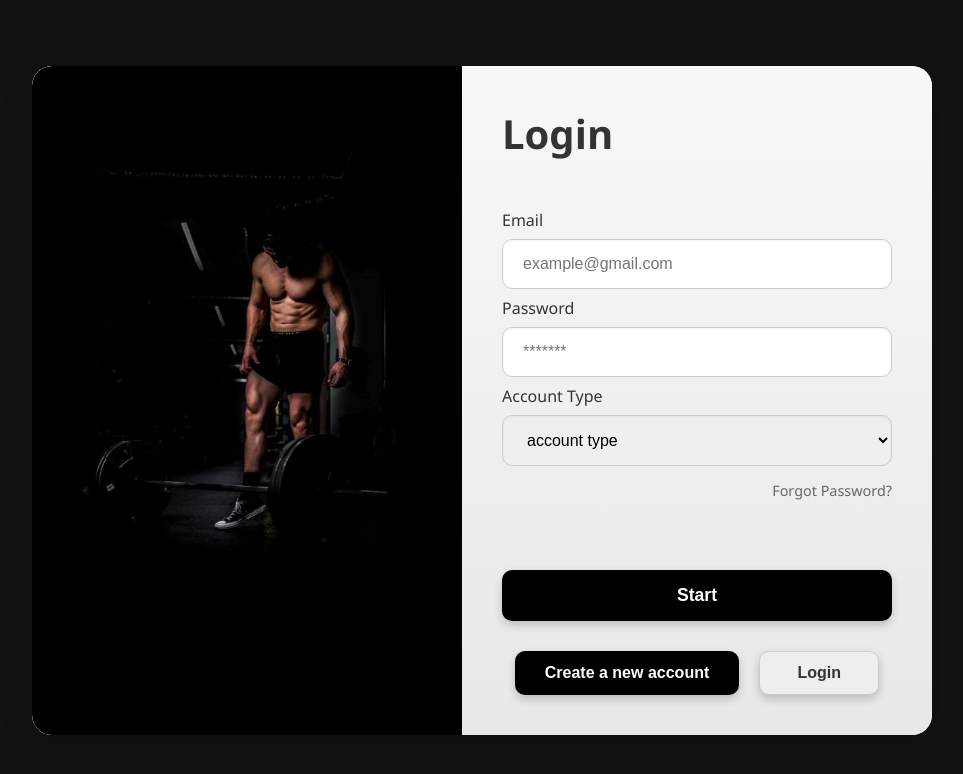
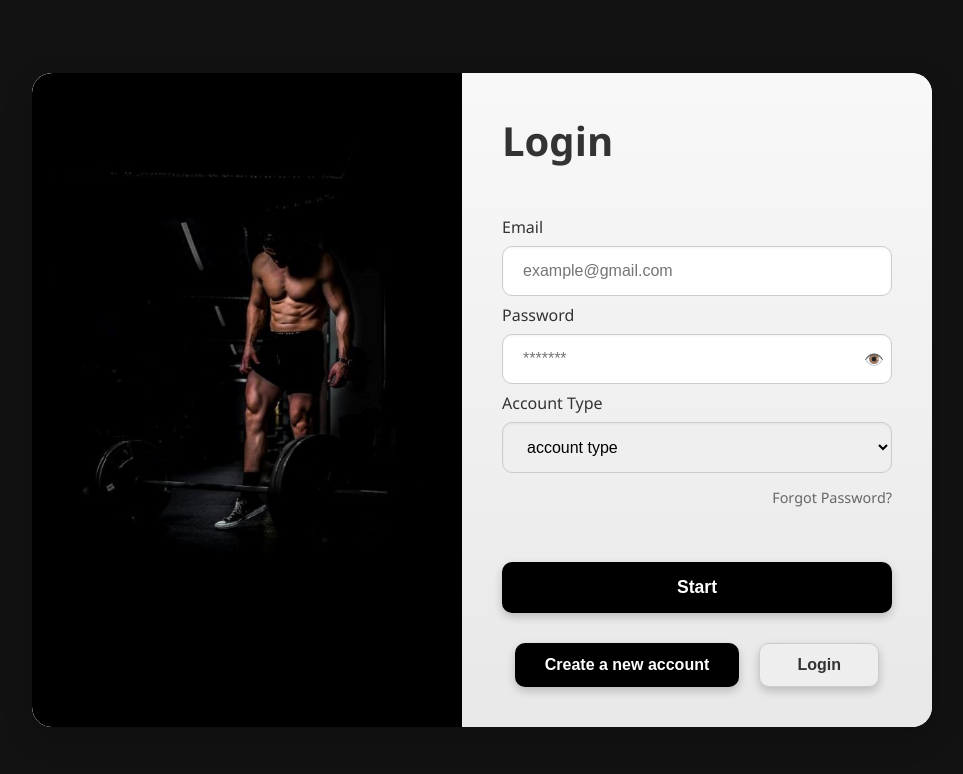
Before and after one commit to Hasa-n-Solima-n/Achievement-gym, a React (Create React App) app: page / in a window 1280 px wide. Shown: the top 774 px of the page, without its empty margins (158-1121 px from the left). Built offline with nearby package versions, Linux system fonts and the light colour scheme; the HTML template or start-up script is replaced by a standard one.

Commit message:
"almost final touches

```diff
--- a/src/App.js
+++ b/src/App.js
@@ -13,7 +13,6 @@ import Sessions from "./Components/Sessions";
 import MembersPage from "./Components/MembersPage";
 import MemberDashboard from "./Components/MemberDashboard";
 import SessionData from "./Components/SessionData";
-// import SessionData from "./Components/SessionData";
 
 const App = () => {
   return (
--- a/src/Components/LoginPage.css
+++ b/src/Components/LoginPage.css
@@ -165,7 +165,7 @@ body {
     font-size: 0.9em;
     color: var(--secondary-text-color);
     text-decoration: none;
-    margin-bottom: 30px;
+    margin-bottom: 15px;
     margin-top: 15px;
     transition: color 0.3s ease;
 }
@@ -255,9 +255,9 @@ body {
     box-shadow: 0 6px 15px rgba(0, 0, 0, 0.3);
 }
 
-.error-message {
+.error-messageL {
     color: #d9534f;
     font-size: 0.9em;
-    margin-top: 0.5rem;
+    padding: 15px;
     text-align: center;
 }
--- a/src/Components/LoginPage.js
+++ b/src/Components/LoginPage.js
@@ -10,7 +10,7 @@ const LoginPage = () => {
   const [accountType, setAccountType] = useState("gymMember");
   const [isSubmitting, setIsSubmitting] = useState(false);
   const [error, setError] = useState(null);
-
+  const [showPassword, setShowPassword] = useState(false);
   useEffect(() => {
     console.log("LoginPage component mounted");
   }, []);
@@ -117,8 +117,9 @@ const LoginPage = () => {
           <label htmlFor="password-input" className="input-label">
             Password
           </label>
+          <div style={{ position: "relative" }}>
             <input
-            type="password"
+              type={showPassword ? "text" : "password"}
               id="password-input"
               placeholder="*******"
               className="login-input"
@@ -126,7 +127,28 @@ const LoginPage = () => {
               onChange={(e) => setPassword(e.target.value)}
               autoComplete="current-password"
               required
+              style={{ paddingRight: "40px" }}
             />
+            <button
+              type="button"
+              onClick={() => setShowPassword((prev) => !prev)}
+              style={{
+                position: "absolute",
+                right: "8px",
+                top: "50%",
+                transform: "translateY(-50%)",
+                background: "none",
+                border: "none",
+                cursor: "pointer",
+                padding: 0,
+                fontSize: "1rem",
+              }}
+              tabIndex={-1}
+              aria-label={showPassword ? "Hide password" : "Show password"}
+            >
+              {showPassword ? "🙈" : "👁️"}
+            </button>
+          </div>
 
           <label htmlFor="accountType-input" className="input-label">
             Account Type
@@ -144,7 +166,7 @@ const LoginPage = () => {
             <option value="Coach">Coach</option>
           </select>
 
-          {error && <div className="error-message">{`${error}...!`}</div>}
+          {error && <div className="error-messageL">{`${error}...!`}</div>}
 
           <Link to="/Forgot" className="forgot-password">
             Forgot Password?
--- a/src/Components/SessionCard.js
+++ b/src/Components/SessionCard.js
@@ -4,7 +4,7 @@ import "./Sessions.css";
 import { Link } from "react-router-dom/cjs/react-router-dom.min";
 
 const SessionCard = ({ session }) => {
-  const isCompleted = session.status === "Completed";
+  const isCompleted = session.status === "Complited";
   const statusClass = isCompleted ? "Completed" : "Pending";
 
   const formatDuration = (minutes) => {
@@ -29,7 +29,9 @@ const SessionCard = ({ session }) => {
       <div className="session-card">
         <div className="card-header">
           <div className="member-info">
-            <span className="member-name">{session.memberName || "Hasan Soliman"}</span>
+            <span className="member-name">
+              {session.memberName || "Hasan Soliman"}
+            </span>
             <p className="target-muscles">{session.targetMuscles.join(", ")}</p>
           </div>
           <div className={`status-circle-${statusClass}`}></div>
--- a/src/Components/SessionData.js
+++ b/src/Components/SessionData.js
@@ -8,27 +8,31 @@ const SessionData = ({ memberName }) => {
   const [sessionData, setSessionData] = useState(null);
   const [isLoading, setIsLoading] = useState(true);
   const [error, setError] = useState(null);
+  const [isUpdating, setIsUpdating] = useState(false);
   const { sessionId } = useParams();
 
   useEffect(() => {
     const fetchSessionData = async () => {
       try {
         const token = localStorage.getItem("authToken");
-        const response = await fetch(`http://localhost:7900/api/sessions/getSession/${sessionId}`, {
-          method: "GET",
-          headers: {
-            "Content-Type": "application/json",
-            ...(token ? { Authorization: `Bearer ${token}` } : {}),
-          },
-        });
+        const response = await fetch(
+          `http://localhost:7900/api/sessions/getSession/${sessionId}`,
+          {
+            method: "GET",
+            headers: {
+              "Content-Type": "application/json",
+              ...(token ? { Authorization: `Bearer ${token}` } : {}),
+            },
+          }
+        );
         console.log(response.status);
-
         if (!response.ok) {
           throw new Error("Failed to fetch session data.");
         }
 
         const result = await response.json();
         setSessionData(result.data);
+        console.log(result.data);
       } catch (err) {
         setError(err.message);
       } finally {
@@ -70,6 +74,49 @@ const SessionData = ({ memberName }) => {
     return `${minutes}min`;
   };
 
+  // Function to toggle session status
+  const toggleSessionStatus = async () => {
+    if (isUpdating || !sessionData) return;
+
+    setIsUpdating(true);
+    try {
+      const token = localStorage.getItem("authToken");
+      const newStatus =
+        sessionData.status === "Panding" ? "Complited" : "Panding";
+
+      const response = await fetch(
+        "http://localhost:7900/api/sessions/updateSessionStatus",
+        {
+          method: "PATCH",
+          headers: {
+            "Content-Type": "application/json",
+            ...(token ? { Authorization: `Bearer ${token}` } : {}),
+          },
+          body: JSON.stringify({
+            memberId: sessionData.memberId,
+            sessionId: parseInt(sessionId),
+            status: newStatus,
+          }),
+        }
+      );
+
+      if (!response.ok) {
+        throw new Error("Failed to update session status");
+      }
+
+      // Update local state
+      setSessionData((prev) => ({
+        ...prev,
+        status: newStatus,
+      }));
+    } catch (err) {
+      setError(err.message);
+    } finally {
+      setIsUpdating(false);
+      console.log(sessionData);
+    }
+  };
+
   return (
     <div className="app-container">
       <NavBar />
@@ -79,10 +126,16 @@ const SessionData = ({ memberName }) => {
           <div className="sessions-content">
             <div className="session-card">
               <div className="card-header">
-                <h3 className="member-name">{sessionData.memberName || memberName || ""}</h3>
-                <span className={`session-status ${status.toLowerCase()}`}>
-                  {status}
-                </span>
+                <h3 className="member-name">
+                  {sessionData.memberName || memberName || ""}
+                </h3>
+                <button
+                  className={`session-status-button ${status.toLowerCase()}`}
+                  onClick={toggleSessionStatus}
+                  disabled={isUpdating}
+                >
+                  {isUpdating ? "Updating..." : status}
+                </button>
               </div>
               <div className="card-details">
                 <div className="detail-item">
@@ -103,7 +156,9 @@ const SessionData = ({ memberName }) => {
                   {exercises.length > 0 ? (
                     exercises.map((exercise) => (
                       <div className="table-row" key={exercise.exerciseId}>
-                        <div className="table-cell">{exercise.exerciseName}</div>
+                        <div className="table-cell">
+                          {exercise.exerciseName}
+                        </div>
                         <div className="table-cell">{exercise.weight}</div>
                       </div>
                     ))
```
Lines whose indentation alone changed are shown as unchanged.
